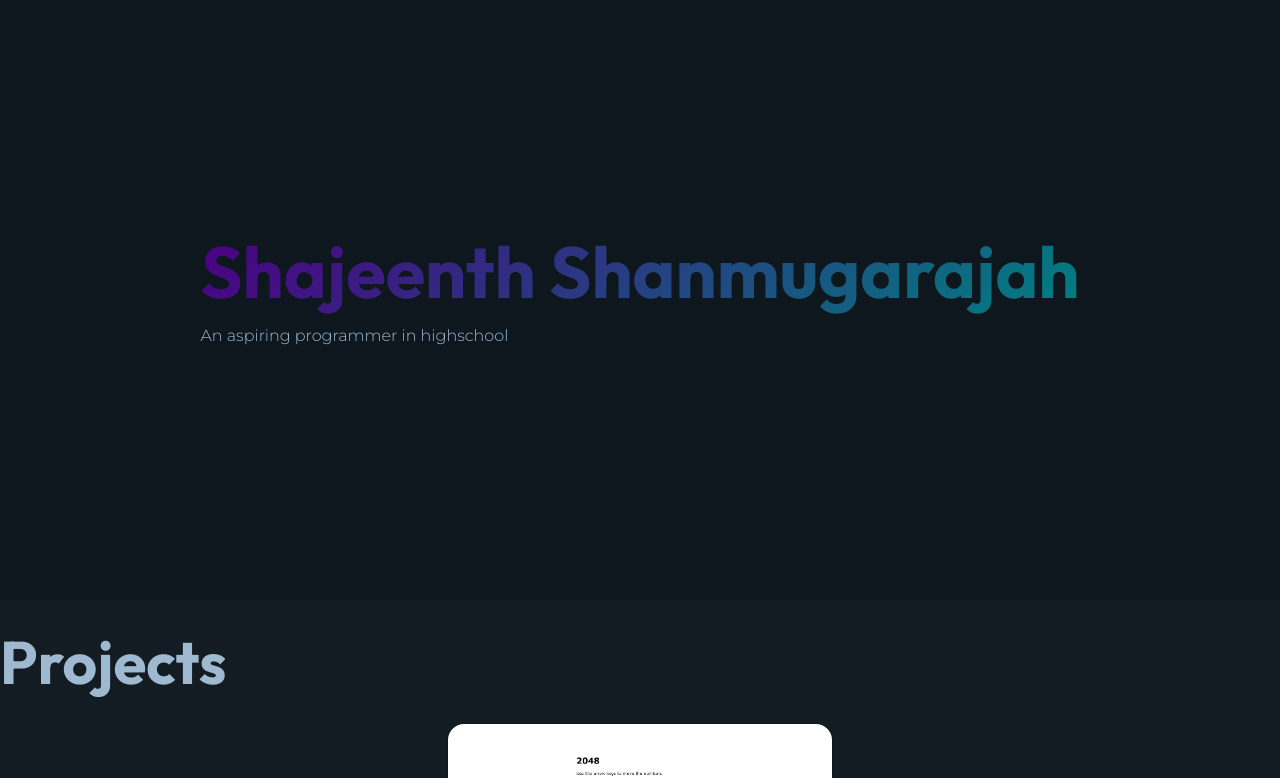
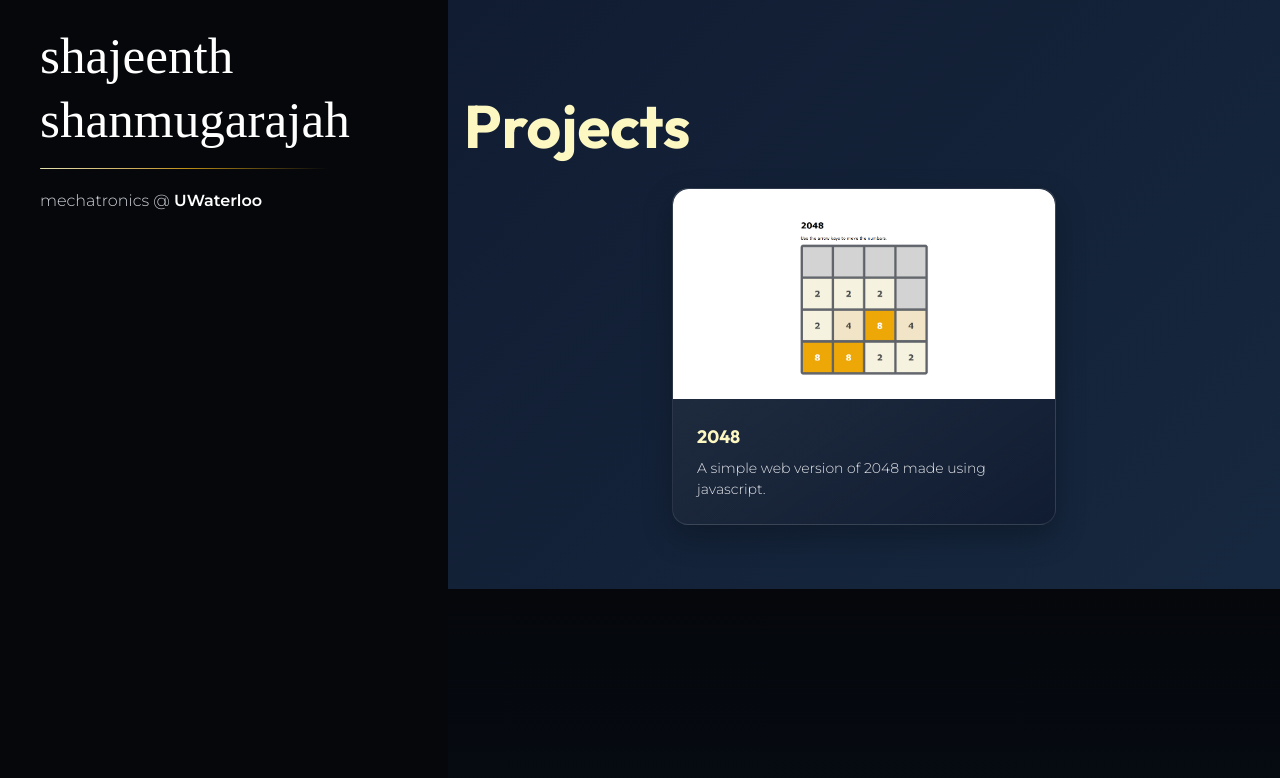
Before and after one commit to Shajeenth/Portfolio, a React (Vite) app: page / in a window 1280 px wide. Shown: the top 778 px of the page. Built offline with nearby package versions, Linux system fonts and the light colour scheme.

Commit message:
added name as a sidebar

```diff
--- a/src/components/Gap.tsx
+++ b/src/components/Gap.tsx
@@ -2,10 +2,10 @@
 
 function Gap() {
     return (
-        <div className="hero bg-base-200 min-h-[75vh] my-8">
+        <div className="hero midnight-panel min-h-[75vh] py-8">
             <div className="hero-content">
                 <div className="fade">
-                    <p className="text-4x1 tinytext mb-4">
+                    <p className="text-4xl tinytext mb-4 text-gray-300">
                         under construction
                     </p>
                 </div>
--- a/src/components/Name.tsx
+++ b/src/components/Name.tsx
@@ -2,16 +2,23 @@
 
 function Name() {
     return (
-        <div className="hero bg-base-200 min-h-[75vh]">
-            <div className="hero-content">
-                <div className="fade">
-                    <h1 className="text-7xl heading bg-linear-[135deg,indigo,teal] text-transparent bg-clip-text pb-4 shine">Shajeenth Shanmugarajah</h1>
-                    <p className="text-4x1 tinytext mb-4">
-                        An aspiring programmer in highschool
-                    </p>
-                </div>
+        <aside className="w-full bg-[#05070b] px-6 py-6 sm:px-8 lg:w-[28rem] lg:min-h-screen lg:sticky lg:top-0 lg:px-10">
+            <div className="fade flex flex-col items-start justify-start">
+                <h1
+                    className="pb-4 text-white leading-tight text-[clamp(2rem,4vw,4.5rem)]"
+                    style={{ fontFamily: 'Baskerville, serif' }}
+                >
+                    shajeenth shanmugarajah
+                </h1>
+
+                <div className="mb-5 h-[1px] w-full max-w-72 rounded-full bg-gradient-to-r from-[#fdf8c2] via-[#d4a017] to-transparent opacity-90" />
+
+                <p className="tinytext text-white">
+                    <span className="text-gray-300">mechatronics @ </span>
+                    <span className="font-semibold text-white">UWaterloo</span>
+                </p>
             </div>
-        </div>
+        </aside>
     )
 }
 
--- a/src/components/Navbar.tsx
+++ b/src/components/Navbar.tsx
@@ -2,8 +2,8 @@
 
 function Navbar() {
     return (
-        <div className="navbar bg-base-100 shadow-sm">
-            <a className="btn btn-ghost text-xl">daisyUI</a>
+        <div className="navbar midnight-panel shadow-sm border-b border-white/10">
+            <a className="btn btn-ghost text-xl text-white">daisyUI</a>
         </div>
     )
 }
--- a/src/components/Project.tsx
+++ b/src/components/Project.tsx
@@ -9,15 +9,15 @@
 
 function Project(details:Details) {
     return (
-        <div className="card bg-base-200 w-96 shadow-sm">
+        <div className="card project-card w-96 overflow-hidden shadow-sm">
             <figure>
                 <img
                 src={details.image}
                 alt={details.alt} />
             </figure>
-            <div className="card-body">
-                <h2 className="card-title heading">{details.header}</h2>
-                <p className="tinytext">{details.text}</p>
+            <div className="card-body text-white">
+                <h2 className="card-title heading text-[#fdf8c2]">{details.header}</h2>
+                <p className="tinytext text-gray-200">{details.text}</p>
             </div>
         </div>
     )
--- a/src/components/ProjectScroll.tsx
+++ b/src/components/ProjectScroll.tsx
@@ -3,18 +3,16 @@
 
 function ProjectScroll() {
     return (
-        <>
-            <div className="container mx-auto">
+        <section className="project-panel py-16">
+            <div className="container mx-auto px-4">
                 <div>
-                    <h1 className="text-6xl heading my-8">Projects</h1>
+                    <h1 className="text-6xl heading my-8 text-[#fdf8c2]">Projects</h1>
                 </div>
-                <div className="flex justify-between">
-                    <div></div>
+                <div className="flex justify-center">
                     <Project image="src/assets/img2048.png" alt="imageOf2048" header="2048" text="A simple web version of 2048 made using javascript."/>
-                    <div></div>
                 </div>
             </div>
-        </>
+        </section>
     )
 }
 
--- a/src/components/styles.css
+++ b/src/components/styles.css
@@ -5,18 +5,43 @@
     themes: sunset --default;
 }
 
-.heading{
+:root {
+    color-scheme: dark;
+}
+
+body {
+    margin: 0;
+    min-height: 100vh;
+    background-color: #05070b;
+    color: #f5f3eb;
+}
+
+.heading {
     font-family: "Outfit", sans-serif;
     font-weight: 700;
 }
 
-.tinytext{
+.tinytext {
     font-family: "Montserrat", sans-serif;
     font-weight: 300;
 }
 
-.fade{
+.fade {
     animation: fadeIn 2s;
+}
+
+.midnight-panel {
+    background: linear-gradient(180deg, #05070b 0%, #07111f 100%);
+}
+
+.project-panel {
+    background: linear-gradient(135deg, #111c32 0%, #16283f 100%);
+}
+
+.project-card {
+    background: linear-gradient(145deg, rgba(252, 248, 203, 0.08), rgba(17, 28, 50, 0.95));
+    border: 1px solid rgba(255, 255, 255, 0.1);
+    box-shadow: 0 12px 30px rgba(0, 0, 0, 0.25);
 }
 
 @keyframes fadeIn {
--- a/src/main.tsx
+++ b/src/main.tsx
@@ -7,8 +7,12 @@
 
 createRoot(document.getElementById('root')!).render(
   <StrictMode>
-    <Name />
-    <ProjectScroll />
-    <Gap />
+    <div className="min-h-screen bg-[#05070b] lg:flex">
+      <Name />
+      <div className="flex-1">
+        <ProjectScroll />
+        <Gap />
+      </div>
+    </div>
   </StrictMode>,
 )
```
